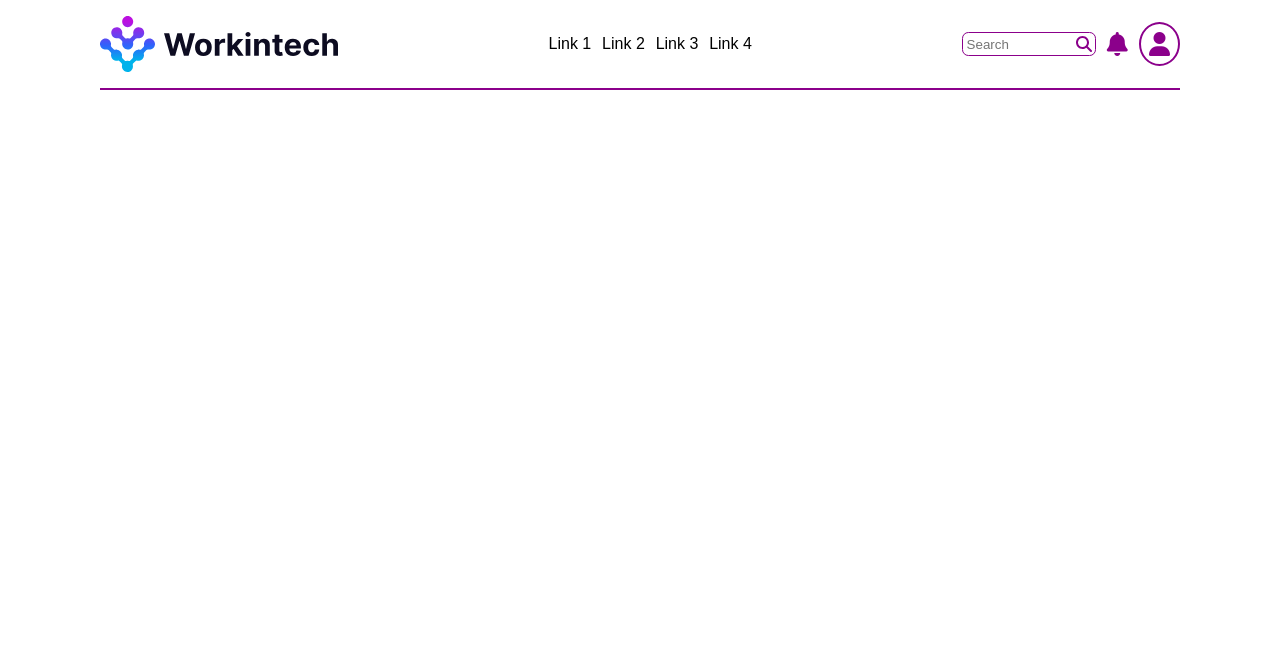
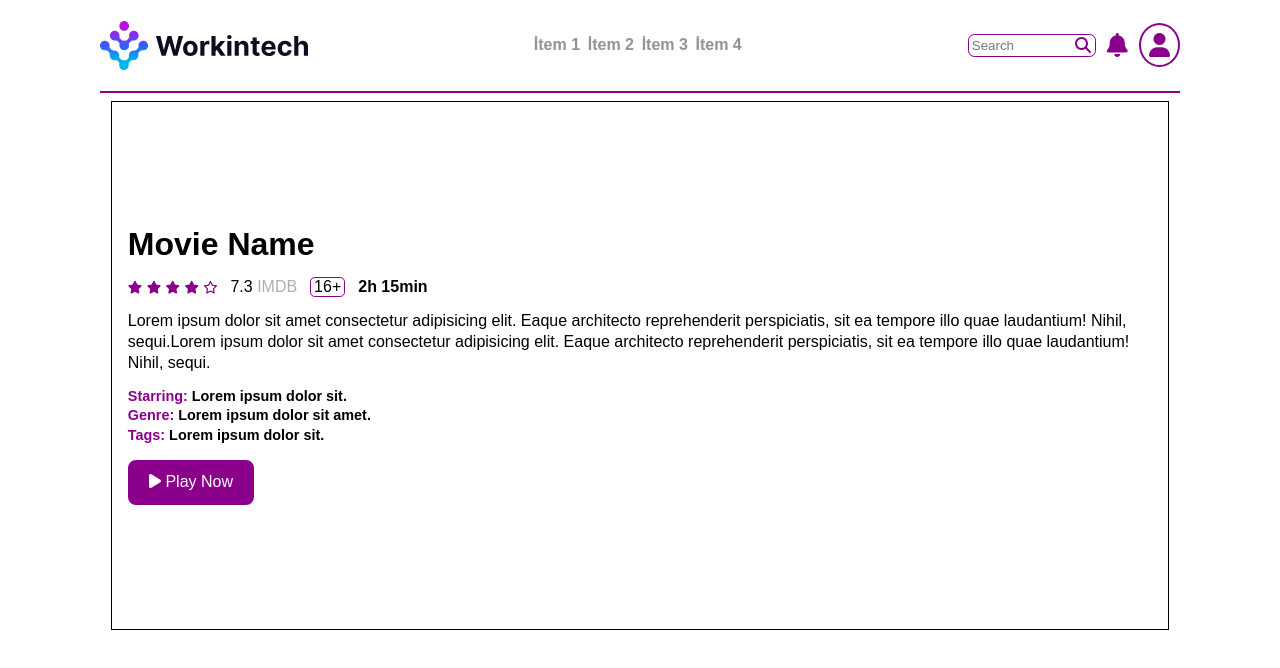
Before and after one commit to ferhat-genc/witflix, a website: page index.html in a window 1280 px wide. Drawn offline with Linux system fonts and the light colour scheme.

Commit message:
Main html-css complete

```diff
--- a/index.css
+++ b/index.css
@@ -1,7 +1,11 @@
 * {
 	margin: 0;
 	padding: 0;
-	transition: all 0.5s;
+	transition: all 0.3s;
+	box-sizing: border-box;
+}
+html {
+	font-size: 16px;
 }
 
 body {
@@ -18,6 +22,15 @@ a:hover {
 	color: darkmagenta;
 }
 
+ol,
+ul {
+	list-style: none;
+}
+
+.text-color-gray {
+	color: rgb(175, 175, 175);
+}
+
 /* Header *************   */
 header {
 	width: 100%;
@@ -25,11 +38,18 @@ header {
 	align-items: center;
 	gap: 2rem;
 	justify-content: space-between;
-	padding: 1rem 0;
+	padding: 1.3rem 0;
 	border-bottom: 2px solid darkmagenta;
 }
+
+header .logo {
+	width: 13rem;
+}
+
 header nav a {
-	margin: 0 0.2rem;
+	margin: 0 0.1rem;
+	font-weight: bold;
+	color: rgb(147, 147, 147);
 }
 
 header .user-control-panel {
@@ -44,15 +64,16 @@ header .user-control-panel input {
 	padding: 0.2rem;
 	background-image: url(./assets/search.svg);
 	background-repeat: no-repeat;
-	background-position: 98%;
+	background-position: 97%;
 	background-size: 1rem;
-	padding-right: 2rem;
-	width: 6rem;
+	padding-right: 1.4rem;
+	width: 8rem;
 }
 
 header .user-control-panel i {
 	font-size: 1.5rem;
 	color: darkmagenta;
+	cursor: pointer;
 }
 
 i.fa-user {
@@ -65,3 +86,74 @@ i.fa-user:hover {
 	color: white;
 	background-color: darkmagenta;
 }
+
+/* Main ****************   */
+
+main {
+	width: 98%;
+	border: 1px solid black;
+	aspect-ratio: 2/1;
+	margin: 0.5rem auto;
+	padding: 1rem;
+}
+
+main {
+	display: flex;
+	flex-direction: column;
+	align-items: start;
+	gap: 0.9rem;
+	justify-content: center;
+}
+
+.user-rating {
+	display: flex;
+	gap: 0.8rem;
+	align-items: center;
+}
+
+.user-rating > .stars > .fa-star {
+	color: darkmagenta;
+	font-size: 0.8rem;
+}
+
+.movie-rating {
+	border: 1px solid darkmagenta;
+	padding: 0 0.2rem;
+	border-radius: 0.3rem;
+}
+
+.duration {
+	font-weight: bold;
+}
+
+.description {
+	line-height: 1.3rem;
+}
+
+main > .details > ul > li {
+	margin-bottom: 0.2rem;
+	font-weight: bold;
+	font-size: 0.9rem;
+}
+
+main > .details > ul > li > span {
+	color: darkmagenta;
+}
+
+.btn {
+	background-color: darkmagenta;
+	border: 2px solid darkmagenta;
+	color: white;
+	cursor: pointer;
+	transition: all 0.1s;
+}
+
+.btn:hover {
+	background-color: white;
+	color: darkmagenta;
+}
+
+.btn-large {
+	padding: 0.7rem 1.2rem;
+	border-radius: 0.5rem;
+}
--- a/index.html
+++ b/index.html
@@ -17,10 +17,10 @@
 		<header>
 			<img class="logo" src="./assets/logo.svg" alt="Logo" />
 			<nav class="menu">
-				<a href="/">Link 1</a>
-				<a href="/">Link 2</a>
-				<a href="/">Link 3</a>
-				<a href="/">Link 4</a>
+				<a href="/">İtem 1</a>
+				<a href="/">İtem 2</a>
+				<a href="/">İtem 3</a>
+				<a href="/">İtem 4</a>
 			</nav>
 			<div class="user-control-panel">
 				<input type="text" name="search" id="search" placeholder="Search" />
@@ -29,7 +29,42 @@
 			</div>
 		</header>
 
-		<main></main>
+		<!-- main -->
+		<main>
+			<h1>Movie Name</h1>
+			<div class="user-rating">
+				<span class="stars">
+					<!-- star icon color 139 0 139 -->
+					<i class="fa-solid fa-star"></i>
+					<i class="fa-solid fa-star"></i>
+					<i class="fa-solid fa-star"></i>
+					<i class="fa-solid fa-star"></i>
+					<i class="fa-regular fa-star"></i>
+				</span>
+				<span>7.3 <span class="text-color-gray">IMDB</span></span>
+				<span class="movie-rating">16+</span>
+				<span class="duration">2h 15min</span>
+			</div>
+			<p class="description">
+				Lorem ipsum dolor sit amet consectetur adipisicing elit. Eaque
+				architecto reprehenderit perspiciatis, sit ea tempore illo quae
+				laudantium! Nihil, sequi.Lorem ipsum dolor sit amet consectetur
+				adipisicing elit. Eaque architecto reprehenderit perspiciatis, sit ea
+				tempore illo quae laudantium! Nihil, sequi.
+			</p>
+			<div class="details">
+				<ul>
+					<li><span>Starring:</span> Lorem ipsum dolor sit.</li>
+					<li><span>Genre:</span> Lorem ipsum dolor sit amet.</li>
+					<li><span>Tags:</span> Lorem ipsum dolor sit.</li>
+				</ul>
+			</div>
+			<span class="btn btn-large">
+				<i class="fa-solid fa-play"></i>
+				Play Now
+			</span>
+		</main>
+
 		<section></section>
 		<section></section>
 		<section></section>
```
